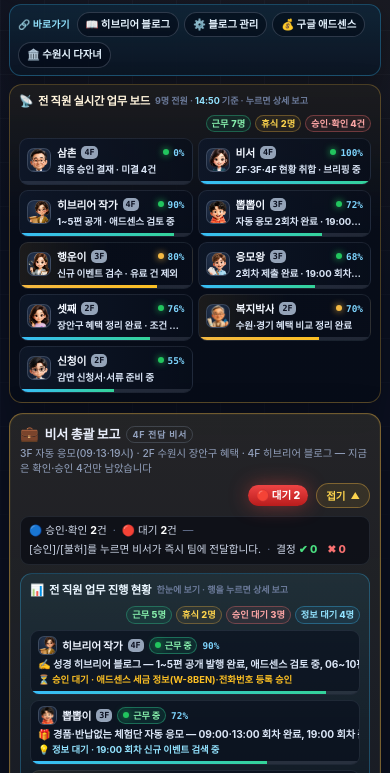
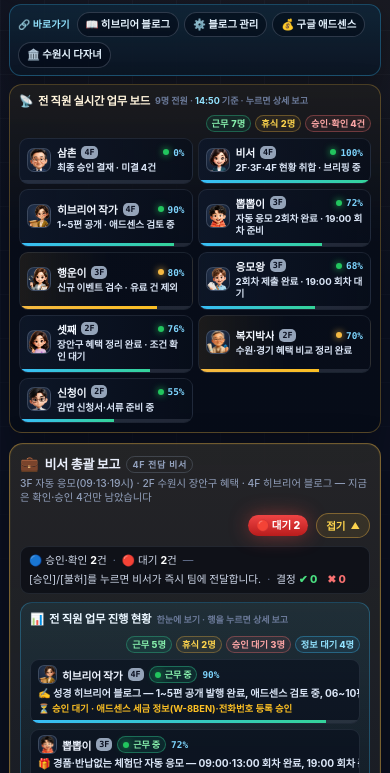
Before and after one commit to mannasys99-afk/ai-company, a plain HTML site: page index.html in a window 390 px wide. Shown: the part 58-831 px from the top of the page. Drawn offline with Linux system fonts and the light colour scheme.

Commit message:
모바일 업무 보드 업무 문장 2줄 표시 · PWA zip v9 재빌드 · SW 갱신 표시

```diff
--- a/index.html
+++ b/index.html
@@ -622,7 +622,7 @@
     .ts-fl{font-size:8.4px; padding:0 3px; line-height:13px}
     .ts-st{display:none}
     .ts-pct{font-size:9.4px}
-    .ts-task{font-size:9.6px}
+    .ts-task{font-size:9.6px; white-space:normal; display:-webkit-box; -webkit-line-clamp:2; -webkit-box-orient:vertical; overflow:hidden; line-height:1.3}
     .dr-links{padding:6px 10px; gap:5px}
     .dr-links a{font-size:10.4px; padding:4px 8px}
 
--- a/sw.js
+++ b/sw.js
@@ -2,6 +2,7 @@
  * 설치 시 핵심 파일을 미리 캐시하고, 요청은 캐시 우선(없으면 네트워크)으로 응답합니다.
  * 한 번 설치하면 비행기 모드·오프라인에서도 앱이 그대로 열립니다.
  * 캐시 이름을 올리면(v1 → v2) 설치된 앱이 새 화면을 받습니다.
+ * v9 build 2026-11-22 14:52 — 상단 전 직원 실시간 업무 보드·바로가기 추가, 설치 때 캐시를 다시 받습니다.
  */
 "use strict";
 
```
Also changed, not shown: 1 other file.
